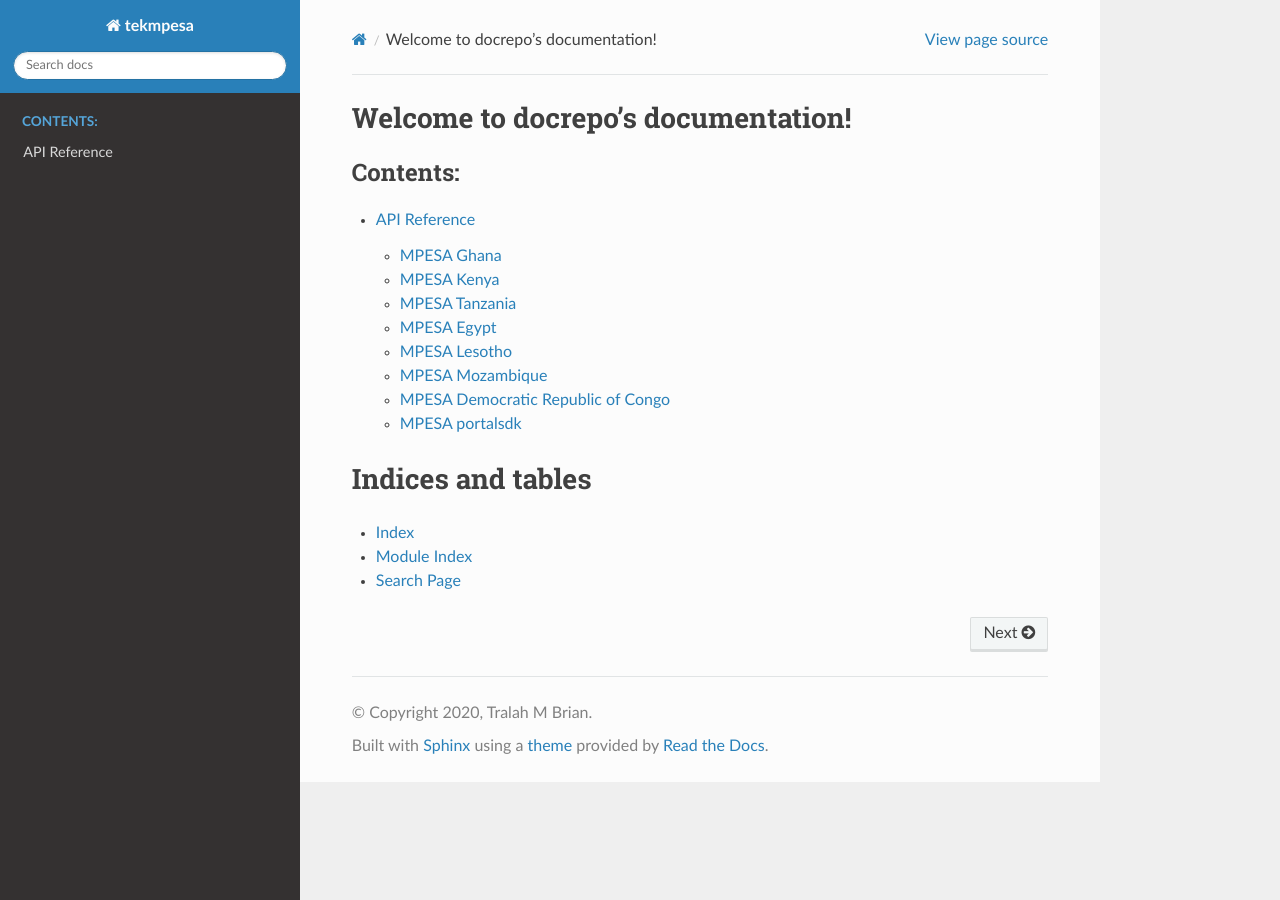
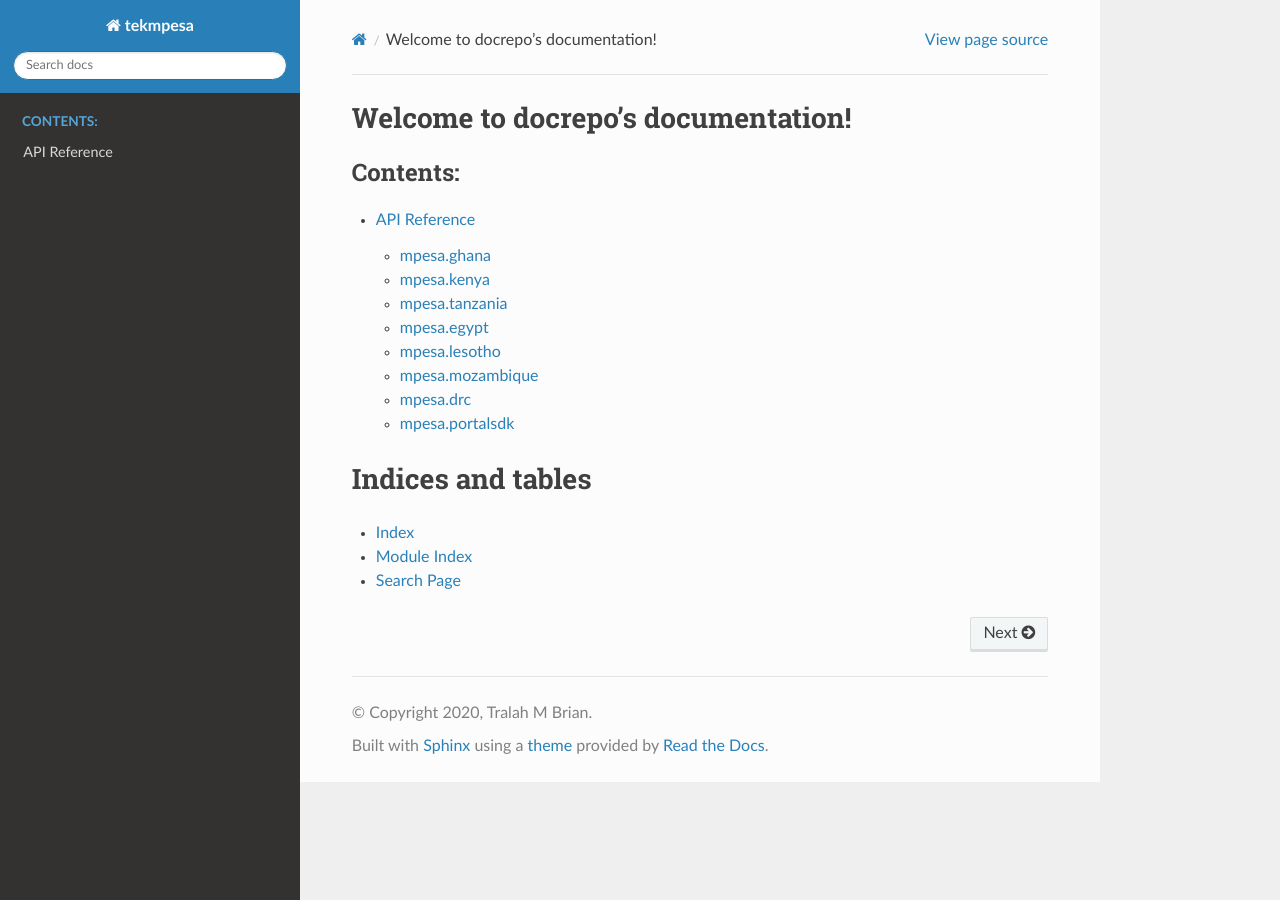
Before and after one commit to TralahM/tekmpesa, a Sphinx documentation site: the page built from docs/index.rst, in a window 1280 px wide. Built offline with Sphinx 7.4.7 and the Read the Docs theme 2.0.0, drawn with Linux system fonts in a browser that asks for light colours; pages that are not in the unit, such as notebooks, are missing from menus.

```diff
--- a/docs/api.rst
+++ b/docs/api.rst
@@ -2,8 +2,8 @@ The mpesa API Reference
 ============================
 
 
-MPESA Ghana
---------------
+mpesa.ghana
+----------------------------
 .. automodule:: mpesa.ghana
    :members:
    :undoc-members:
@@ -11,8 +11,8 @@ MPESA Ghana
    :inherited-members:
 
 
-MPESA Kenya
---------------
+mpesa.kenya
+----------------------------
 .. automodule:: mpesa.kenya
    :members:
    :undoc-members:
@@ -20,8 +20,8 @@ MPESA Kenya
    :inherited-members:
 
 
-MPESA Tanzania
-----------------
+mpesa.tanzania
+--------------------------------
 .. automodule:: mpesa.tanzania
    :members:
    :undoc-members:
@@ -29,8 +29,8 @@ MPESA Tanzania
    :inherited-members:
 
 
-MPESA Egypt
-----------------
+mpesa.egypt
+--------------------------------
 .. automodule:: mpesa.egypt
    :members:
    :undoc-members:
@@ -38,8 +38,8 @@ MPESA Egypt
    :inherited-members:
 
 
-MPESA Lesotho
-----------------
+mpesa.lesotho
+--------------------------------
 .. automodule:: mpesa.lesotho
    :members:
    :undoc-members:
@@ -47,8 +47,8 @@ MPESA Lesotho
    :inherited-members:
 
 
-MPESA Mozambique
-------------------
+mpesa.mozambique
+------------------------------------
 .. automodule:: mpesa.mozambique
    :members:
    :undoc-members:
@@ -56,8 +56,8 @@ MPESA Mozambique
    :inherited-members:
 
 
-MPESA Democratic Republic of Congo
--------------------------------------
+mpesa.drc
+--------------------------------------------------------
 .. automodule:: mpesa.drc
    :members:
    :undoc-members:
@@ -65,8 +65,8 @@ MPESA Democratic Republic of Congo
    :inherited-members:
 
 
-MPESA portalsdk
-------------------
+mpesa.portalsdk
+------------------------------------
 .. automodule:: mpesa.portalsdk
    :members:
    :undoc-members:
```
